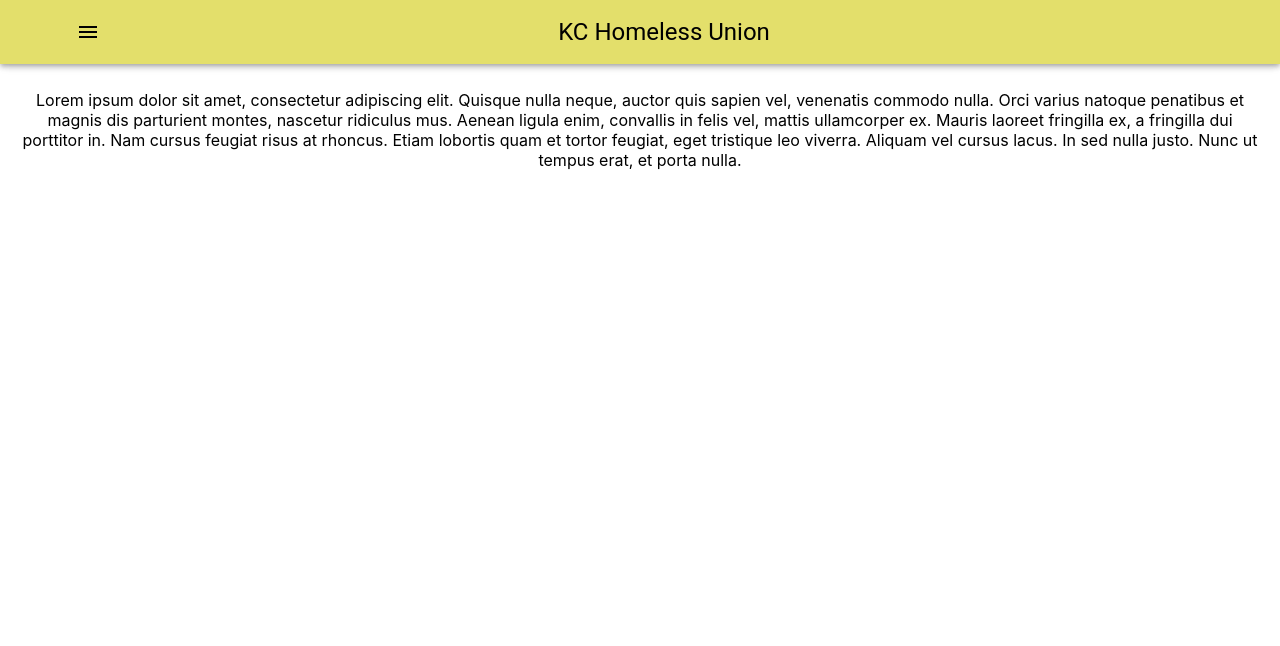
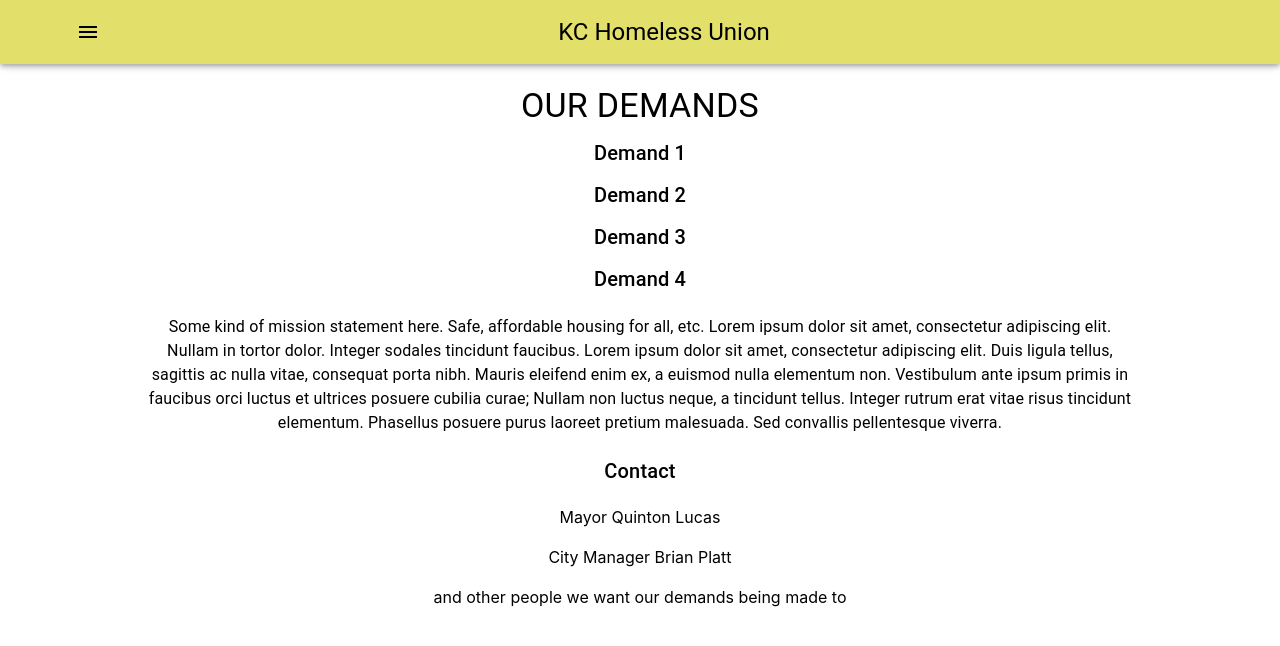
Before and after one commit to Kansas-City-Homeless-Union/Kansas-City-Homeless-Union.github.io, a React (Create React App) app: page / in a window 1280 px wide. Shown: the top 646 px of the page. Built offline with nearby package versions, Linux system fonts and the light colour scheme.

Commit message:
fleshed out homepage somewhat, css tweaks

```diff
--- /dev/null
+++ b/src/App.styles.ts
@@ -0,0 +1,5 @@
+export const container = {
+  display: "grid",
+  gridTemplateColumns: "1fr 7fr 1fr",
+  paddingTop: 10,
+};
--- a/src/App.tsx
+++ b/src/App.tsx
@@ -7,6 +7,8 @@
 import WhoWeAre from "./components/WhoWeAre/WhoWeAre";
 import Contact from "./components/Contact/Contact";
 import Resources from "./components/Resources/Resources";
+import { Box } from "@mui/material";
+import { container } from "./App.styles";
 
 function App() {
   return (
@@ -14,7 +16,8 @@
       <Router>
         <MuiThemeProvider>
           <Navbar />
-          <div style={{ padding: 15 }}>
+          <Box style={container}>
+            <div />
             <Routes>
               <Route path="/" element={<Homepage />} />
             </Routes>
@@ -27,7 +30,8 @@
             <Routes>
               <Route path="/resources" element={<Resources />} />
             </Routes>
-          </div>
+            <div />
+          </Box>
         </MuiThemeProvider>
       </Router>
     </div>
--- /dev/null
+++ b/src/components/Homepage/Homepage.styles.ts
@@ -0,0 +1,12 @@
+export const demandStyle = {
+  marginTop: 10,
+};
+
+export const contactLinks = {
+  marginTop: 20,
+  color: "black",
+  textDecoration: "none",
+  "&:hover": {
+    textDecoration: "underline",
+  },
+};
--- a/src/components/Homepage/Homepage.tsx
+++ b/src/components/Homepage/Homepage.tsx
@@ -1,19 +1,77 @@
 import React from "react";
+import { Typography, Box } from "@mui/material";
+import { contactLinks, demandStyle } from "./Homepage.styles";
+// import bothMayorQs from "./bothMayorQs.png";
 
 const Homepage = () => {
-  // demands
-  // show facebook feed (iframe?)
+  // turn contact into a footer?
+  // where to add an image
+  // show facebook feed https://developers.facebook.com/docs/plugins/page-plugin/
   return (
-    <div>
-      Lorem ipsum dolor sit amet, consectetur adipiscing elit. Quisque nulla
-      neque, auctor quis sapien vel, venenatis commodo nulla. Orci varius
-      natoque penatibus et magnis dis parturient montes, nascetur ridiculus mus.
-      Aenean ligula enim, convallis in felis vel, mattis ullamcorper ex. Mauris
-      laoreet fringilla ex, a fringilla dui porttitor in. Nam cursus feugiat
-      risus at rhoncus. Etiam lobortis quam et tortor feugiat, eget tristique
-      leo viverra. Aliquam vel cursus lacus. In sed nulla justo. Nunc ut tempus
-      erat, et porta nulla.
-    </div>
+    <Box>
+      {/* <img
+          src={bothMayorQs}
+          alt="KCHU later Qadhafi speaking to KC Mayor Quinton Lucas"
+          width={500}
+        /> */}
+      <Typography variant="h4">OUR DEMANDS</Typography>
+      <Typography variant="h6" style={demandStyle}>
+        Demand 1
+      </Typography>
+      <Typography variant="h6" style={demandStyle}>
+        Demand 2
+      </Typography>
+      <Typography variant="h6" style={demandStyle}>
+        Demand 3
+      </Typography>
+      <Typography variant="h6" style={demandStyle}>
+        Demand 4
+      </Typography>
+      {/* <List sx={{ listStyleType: "disc", border: "3px solid black" }}>
+          <ListSubheader
+            sx={{
+              fontWeight: 700,
+              lineHeight: "24px",
+              fontSize: "16px",
+              color: "black",
+            }}
+          >
+            Search Help
+          </ListSubheader>
+          <ListItem sx={{ display: "list-item" }}>
+            Double check your spelling
+          </ListItem>
+          <ListItem sx={{ display: "list-item" }}>
+            Your search may have been removed or is not yet in the system
+          </ListItem>
+        </List> */}
+      <Typography style={{ marginTop: 20 }}>
+        Some kind of mission statement here. Safe, affordable housing for all,
+        etc. Lorem ipsum dolor sit amet, consectetur adipiscing elit. Nullam in
+        tortor dolor. Integer sodales tincidunt faucibus. Lorem ipsum dolor sit
+        amet, consectetur adipiscing elit. Duis ligula tellus, sagittis ac nulla
+        vitae, consequat porta nibh. Mauris eleifend enim ex, a euismod nulla
+        elementum non. Vestibulum ante ipsum primis in faucibus orci luctus et
+        ultrices posuere cubilia curae; Nullam non luctus neque, a tincidunt
+        tellus. Integer rutrum erat vitae risus tincidunt elementum. Phasellus
+        posuere purus laoreet pretium malesuada. Sed convallis pellentesque
+        viverra.
+      </Typography>
+      <Box style={{ display: "flex", flexDirection: "column" }}>
+        <Typography variant="h6" style={{ marginTop: 20 }}>
+          Contact
+        </Typography>
+        <a href="mailto:MayorQ@kcmo.org" style={contactLinks}>
+          Mayor Quinton Lucas
+        </a>
+        <a href="mailto:manager@kcmo.org" style={contactLinks}>
+          City Manager Brian Platt
+        </a>
+        <a href="mailto:example@gmail.com" style={contactLinks}>
+          and other people we want our demands being made to
+        </a>
+      </Box>
+    </Box>
   );
 };
 
--- a/src/components/NavBar/NavBar.tsx
+++ b/src/components/NavBar/NavBar.tsx
@@ -27,7 +27,7 @@
     <div style={{ marginBottom: 75 }}>
       <AppBar>
         <Container>
-          <Toolbar disableGutters>
+          <Toolbar disableGutters style={{ maxWidth: "unset" }}>
             <IconButton
               size="large"
               aria-label="open navigation menu"
```
Also changed, not shown: src/components/Homepage/bothMayorQs.png (added).
